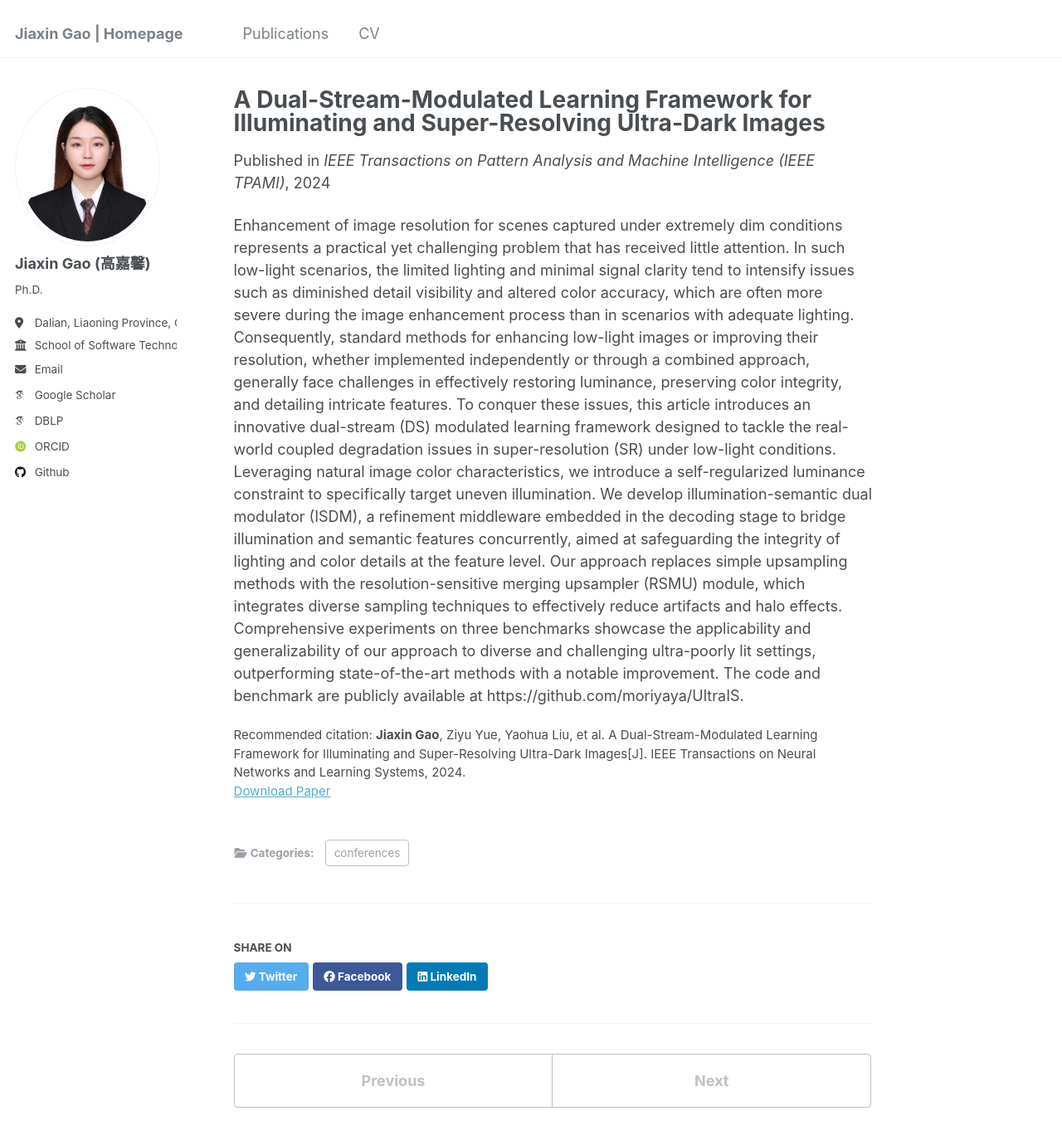
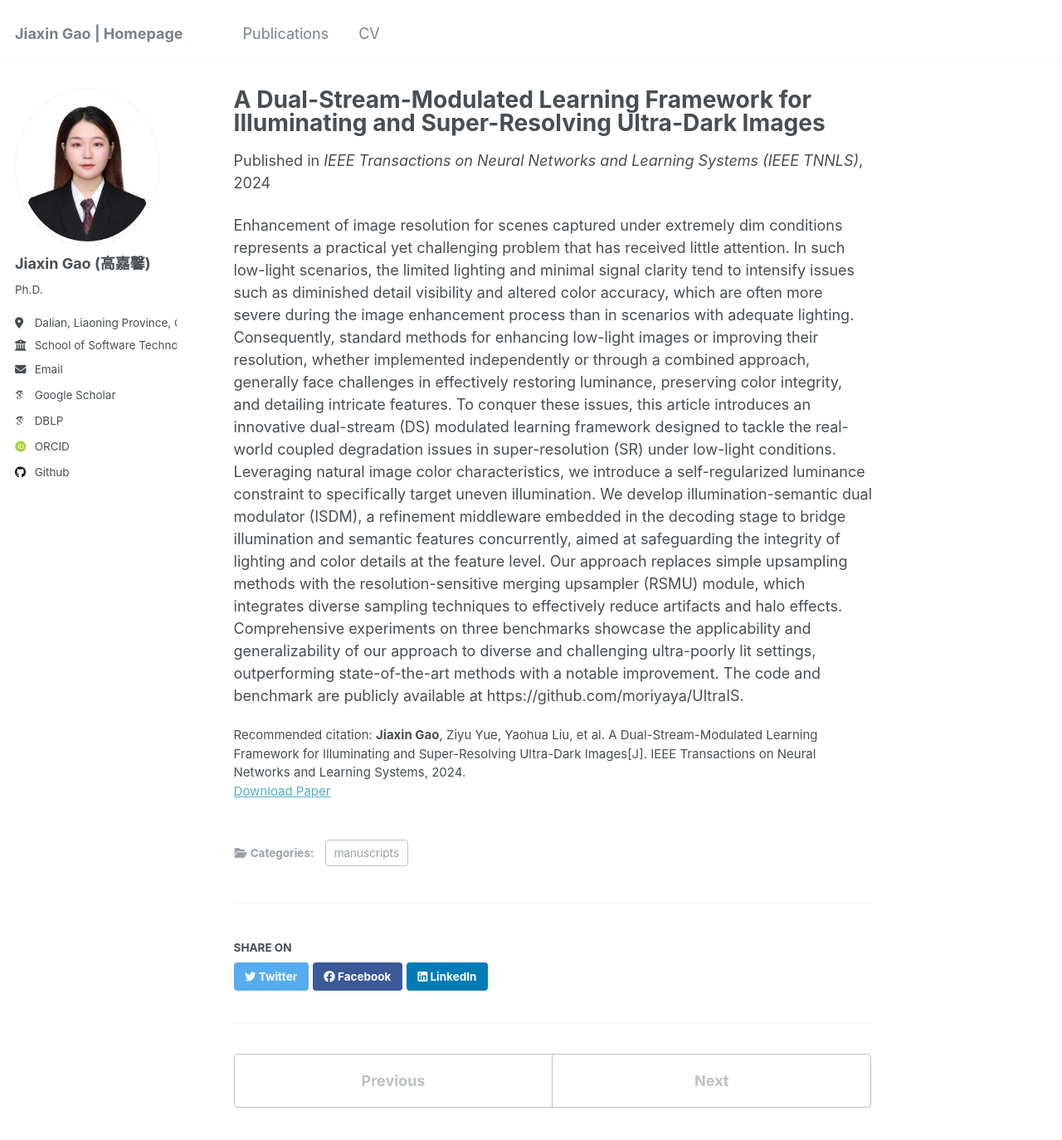
Before and after one commit to callous-youth/callous-youth.github.io, a Jekyll site: the page built from _publications/2024-07-30-paper-title-number-3.md, in a window 1280 px wide and 1400 px high. Shown: the top 1374 px of the window at 83% size. Built offline with Jekyll 4.4.1, drawn with Linux system fonts in a browser that asks for light colours; some web fonts are replaced.

Commit message:
corrections

```diff
--- a/_publications/2024-07-30-paper-title-number-3.md
+++ b/_publications/2024-07-30-paper-title-number-3.md
@@ -1,11 +1,11 @@
 ---
 title: "A Dual-Stream-Modulated Learning Framework for Illuminating and Super-Resolving Ultra-Dark Images"
 collection: publications
-category: conferences
+category: manuscripts
 permalink: /publication/2024-07-30-paper-title-number-3
 excerpt: 'Enhancement of image resolution for scenes captured under extremely dim conditions represents a practical yet challenging problem that has received little attention. In such low-light scenarios, the limited lighting and minimal signal clarity tend to intensify issues such as diminished detail visibility and altered color accuracy, which are often more severe during the image enhancement process than in scenarios with adequate lighting. ...'
 date: 2024-07-30
-venue: 'IEEE Transactions on Pattern Analysis and Machine Intelligence (IEEE TPAMI)'
+venue: 'IEEE Transactions on Neural Networks and Learning Systems (IEEE TNNLS)'
 # slidesurl: 'http://academicpages.github.io/files/slides1.pdf'
 paperurl: 'http://moriyaya.github.io/files/tnnls1.pdf'
 citation: '<strong>Jiaxin Gao</strong>, Ziyu Yue, Yaohua Liu, et al. A Dual-Stream-Modulated Learning Framework for Illuminating and Super-Resolving Ultra-Dark Images[J]. IEEE Transactions on Neural Networks and Learning Systems, 2024.'
```
